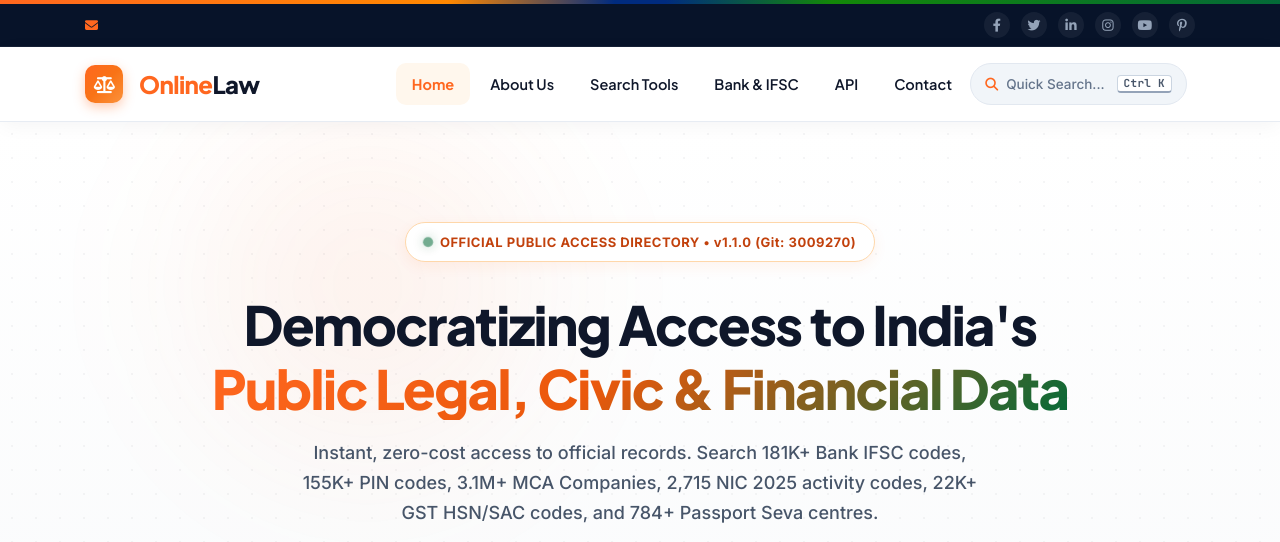
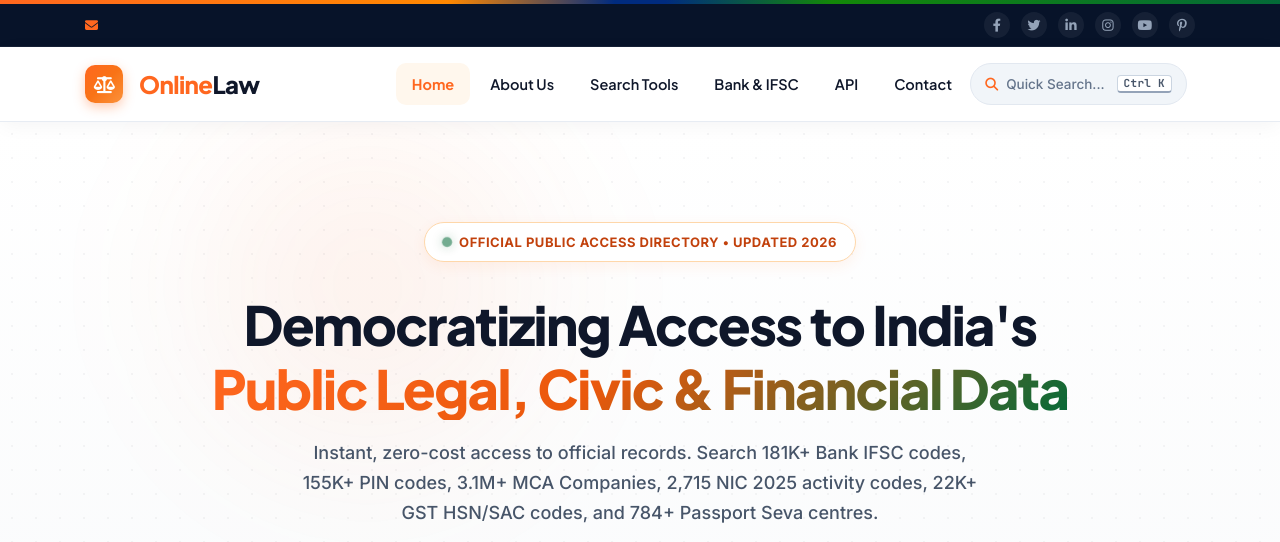
Before and after one commit to kgauravindia/onlinelaw, a PHP site: page / in a window 1280 px wide. Shown: the top 542 px of the page. Run offline with PHP 8.4, Linux system fonts and the light colour scheme; data that the repository does not hold is empty; some libraries are stand-ins or nearby versions.

Commit message:
Remove Git version badge from homepage

```diff
--- a/index.php
+++ b/index.php
@@ -468,7 +468,7 @@ $website_schema = [
 				<!-- Live Version Badge -->
 				<div class="hero-pill-tag mb-3">
 					<span class="hero-pulse-dot"></span>
-					<span>OFFICIAL PUBLIC ACCESS DIRECTORY • <?php echo defined('GIT_VERSION') ? GIT_VERSION : 'v1.1.0'; ?> (Git: <?php echo defined('GIT_COMMIT_HASH') ? GIT_COMMIT_HASH : '3009270'; ?>)</span>
+					<span>OFFICIAL PUBLIC ACCESS DIRECTORY • UPDATED 2026</span>
 				</div>
 
 				<!-- Main Headline -->
```
